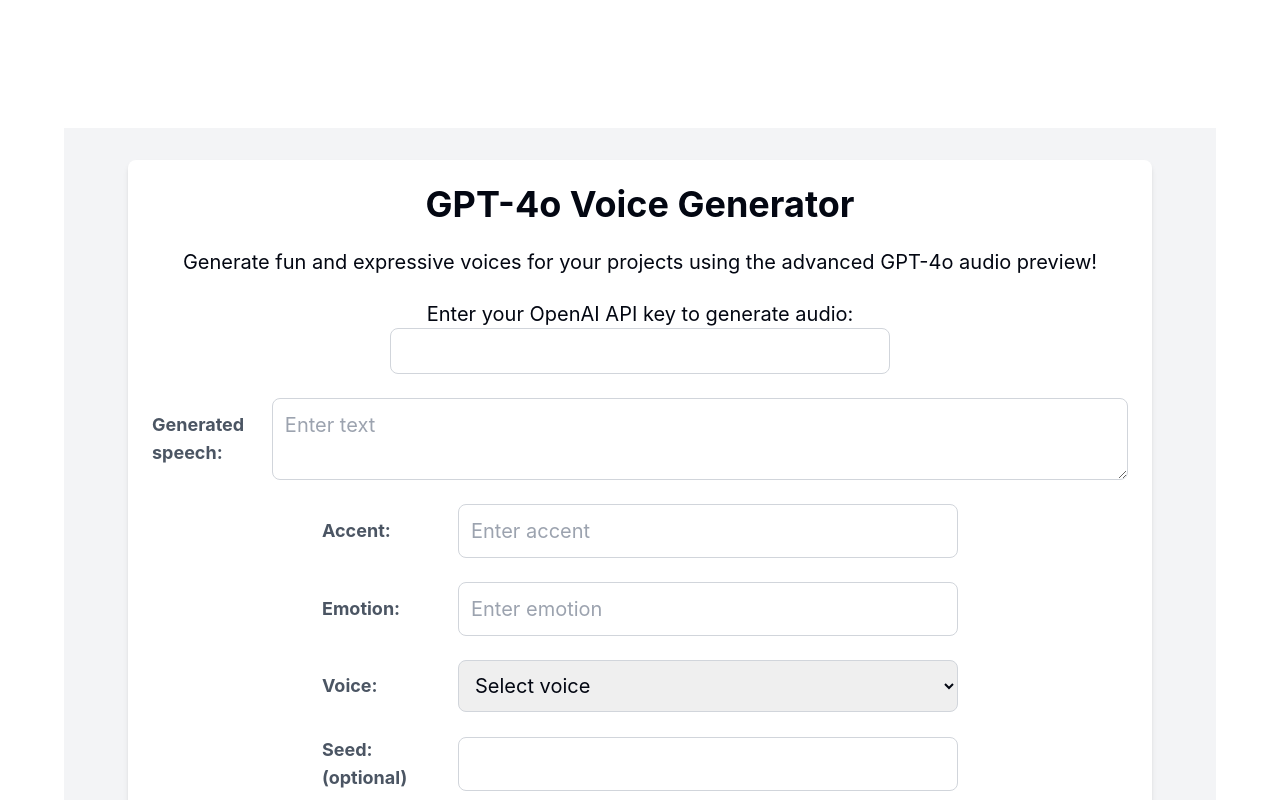
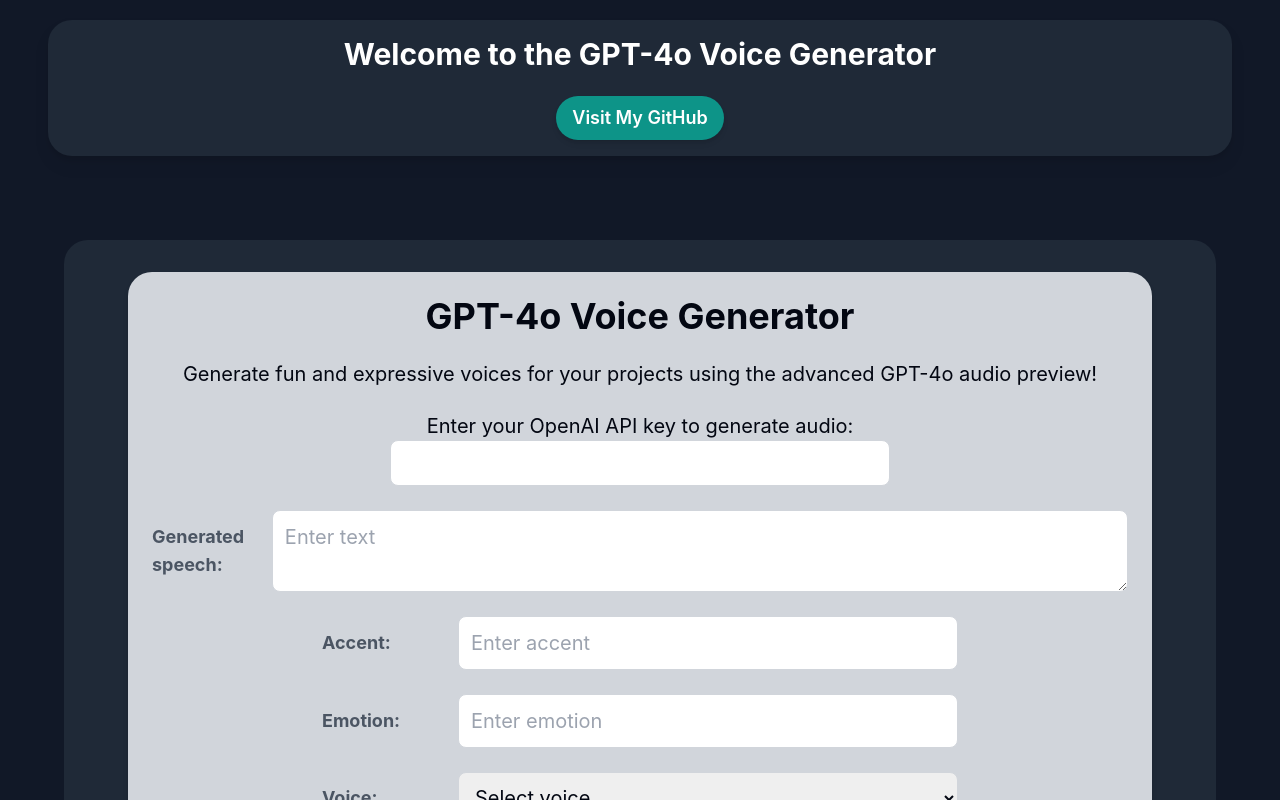
Before and after one commit to ZeddBread/GPT4o-Voice-Generator, a Next.js app: page / in a window 1280 px wide. Shown: the top 800 px of the page. Built offline with nearby package versions, Linux system fonts and the light colour scheme.

Commit message:
updates for publish

```diff
--- a/app/layout.tsx
+++ b/app/layout.tsx
@@ -1,21 +1,10 @@
 import type { Metadata } from "next";
-import localFont from "next/font/local";
 import "./globals.css";
 
-const geistSans = localFont({
-  src: "./fonts/GeistVF.woff",
-  variable: "--font-geist-sans",
-  weight: "100 900",
-});
-const geistMono = localFont({
-  src: "./fonts/GeistMonoVF.woff",
-  variable: "--font-geist-mono",
-  weight: "100 900",
-});
 
 export const metadata: Metadata = {
-  title: "Create Next App",
-  description: "Generated by create next app",
+  title: "GPT-4o Voice Generator",
+  description: "Generate fun and expressive voices for your projects using the advanced GPT-4o audio preview.",
 };
 
 export default function RootLayout({
@@ -30,12 +19,20 @@
         <link rel="icon" href="/favicon.ico" />
       </head>
       <body
-        className={`${geistSans.variable} ${geistMono.variable} antialiased bg-background text-foreground`}
+        className={`font-sansantialiased bg-background text-foreground bg-gray-900`}
       >
-        <header className="p-4 bg-primary-color text-white">
-          <h1 className="text-2xl font-bold">Welcome to My App</h1>
+        <header className="p-4 bg-primary-color bg-gray-800 drop-shadow-lg rounded-3xl mx-12 my-5 shadow-black text-white flex flex-col items-center">
+          <h1 className="text-3xl font-bold mb-2">Welcome to the GPT-4o Voice Generator</h1>
+          <a
+            href="https://github.com/ZeddBread"
+            target="_blank"
+            rel="noopener noreferrer"
+            className="mt-4 px-4 py-2 bg-teal-600 text-primary-color font-semibold text-lg rounded-full shadow-md hover:bg-gray-200 transition duration-300"
+          >
+            Visit My GitHub
+          </a>
         </header>
-        <main className="flex flex-col items-center justify-center min-h-screen p-4 sm:p-6 md:p-8 lg:p-12 xl:p-16">
+        <main className="flex flex-col items-center justify-center bg-gray-900 min-h-screen p-4 sm:p-6 md:p-8 lg:p-12 xl:p-16">
           {children}
         </main>
         <footer className="p-4 bg-secondary-color text-center">
--- a/app/lib/generate-audio.tsx
+++ b/app/lib/generate-audio.tsx
@@ -2,6 +2,7 @@
 
 import { writeFileSync } from "node:fs";
 import OpenAI from "openai";
+import fs from "node:fs";
 
 
 export async function generateAudio(
@@ -23,6 +24,7 @@
     const response = await openai.chat.completions.create({
       model: "gpt-4o-audio-preview",
       modalities: ["text", "audio"],
+      // @ts-expect-error: Suppress type error due to outdated type definitions
       audio: { voice: zVoice, format: "wav" },
       seed: seed,
       messages: [
@@ -58,18 +60,17 @@
 }
 
 export async function checkFileExists(fileOutput: string) {
-  const fs = require('fs');
   let filePath = `public/${fileOutput}.wav`;
   let fileIndex = 0;
   while (fs.existsSync(filePath)) {
     fileIndex++;
     filePath = `public/${fileOutput}_${fileIndex}.wav`;
   }
-  var finalName = fileIndex === 0 ? fileOutput : `${fileOutput}_${fileIndex}`;
+  const finalName = fileIndex === 0 ? fileOutput : `${fileOutput}_${fileIndex}`;
   return finalName;
 }
 
-export async function writeAudioFile(audioData: any, finalOutputName: string) {
+export async function writeAudioFile(audioData: { data: string }, finalOutputName: string) {
 
   const zAudioFile = writeFileSync(
     `public/${finalOutputName}.wav`,
--- a/app/page.tsx
+++ b/app/page.tsx
@@ -1,8 +1,8 @@
 "use client";
-import { useState, useEffect } from "react";
-//TODO: import { select } from "select2"; Change to current options to be used in the select
+import { useState } from "react";
+//TODO: import { select } from "select2"; //Change to current options to be used in the select
 import { checkFileExists, generateAudio, writeAudioFile } from "@/app/lib/generate-audio";
-import { TagLessExpressive, TagFemale, TagMostExpressive, TagMale, TagUnisex } from "@/app/lib/tags";
+//TODO: import { TagLessExpressive, TagFemale, TagMostExpressive, TagMale, TagUnisex } from "@/app/lib/tags";
 
 export default function Home() {
   const [text, setText] = useState("");
@@ -33,14 +33,14 @@
         setAudioTranscript(transcript);
       }
       if (audioData) {
-        var finalOutputName = await checkFileExists(fileOutput);
+        const finalOutputName = await checkFileExists(fileOutput);
         if (finalOutputName) {
           console.log("Final output name:", finalOutputName);
 
           await writeAudioFile(audioData, finalOutputName);
           console.log("Audio file written: ", finalOutputName);
 
-          var audioFileUrl = `/${finalOutputName}.wav`;
+          const audioFileUrl = `/${finalOutputName}.wav`;
           setAudioFile(audioFileUrl);
           setAudioReady(true);
           setAudioGenerated(true);
@@ -57,10 +57,10 @@
 
 
   return (
-    <div className="flex flex-col items-center w-full text-gray-950 justify-center min-h-screen p-4 sm:p-6 md:p-8 bg-gray-100">
+    <div className="flex flex-col items-center w-full text-gray-950 justify-center min-h-screen p-4 sm:p-6 md:p-8 rounded-3xl bg-gray-800">
       <form
         onSubmit={handleSubmit}
-        className="flex flex-col gap-4 sm:gap-6 items-center w-full max-w-5xl bg-white p-4 sm:p-6 rounded-lg shadow-md"
+        className="flex flex-col gap-4 sm:gap-6 items-center w-full max-w-5xl bg-gray-300 p-4 sm:p-6 rounded-3xl shadow-md"
       >
         <h1 className="text-2xl sm:text-3xl md:text-4xl font-bold text-center">GPT-4o Voice Generator</h1>
         <p className="text-base sm:text-lg md:text-xl text-center">Generate fun and expressive voices for your projects using the advanced GPT-4o audio preview!</p>
@@ -179,8 +179,8 @@
                 </div>
               ) : (
                 <div className="w-full flex flex-col items-center">
-                  <p className="text-base text-center">{audioTranscript}</p>
-                  <audio key={audioFile} src={audioFile} controlsList="download" controls autoPlay className="w-full" />
+                  <p className="text-center text-2xl py-4">{audioTranscript}</p>
+                  <audio key={audioFile} src={audioFile} controlsList="download" controls autoPlay className="w-full p-4" />
                   <a href={audioFile} download className="mt-2 py-2 px-4 bg-primary-color text-white bg-green-600 rounded-lg hover:bg-green-700 transition-colors text-base sm:text-lg md:text-xl">Download</a>
                 </div>
               )
```
Also changed, not shown: app/fonts/GeistMonoVF.woff (deleted), app/fonts/GeistVF.woff (deleted).
